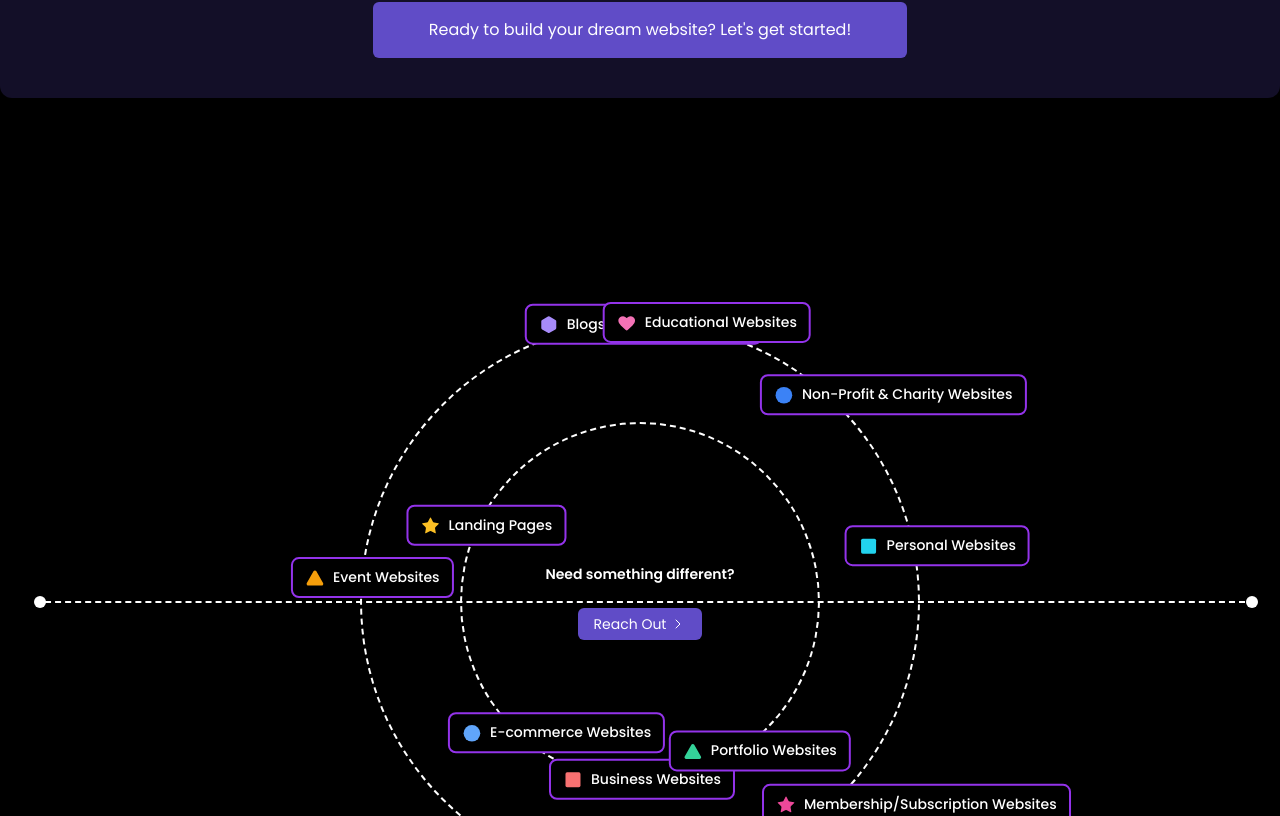
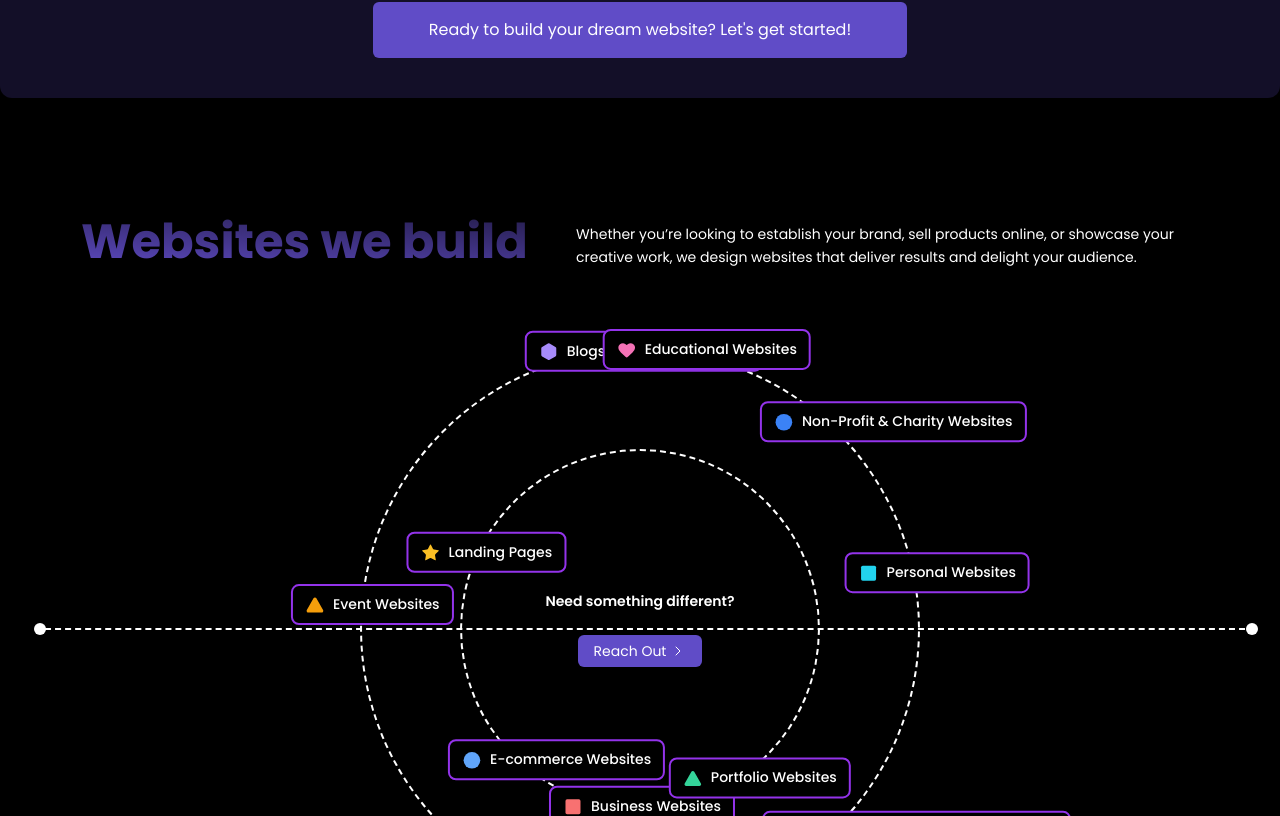
Before and after one commit to khaleedcodes/nimor, a React (Vite) app in the folder client/: page / in a window 1280 px wide. Shown: the part 2044-2860 px from the top of the page. Built offline with nearby package versions, Linux system fonts and the light colour scheme; a web font is replaced by a local one.

Commit message:
added new cts

```diff
--- a/client/src/pages/landing-page/WebsiteOrbit.tsx
+++ b/client/src/pages/landing-page/WebsiteOrbit.tsx
@@ -148,7 +148,6 @@ const WebsiteOrbit = () => {
     return () => window.removeEventListener("resize", updateWidth);
   }, []);
 
-  // Responsive scale factor
   const scaleFactor =
     windowWidth === null
       ? 1
@@ -163,46 +162,45 @@ const WebsiteOrbit = () => {
     2: baseRingRadii[2] * scaleFactor,
   };
 
+  const maxRadius = Math.max(...Object.values(ringRadii));
+  const orbitHeight = maxRadius * 2 + 120; // Add some vertical padding
+
   return (
     <div className="text-white flex items-center justify-center p-4 w-full overflow-hidden">
       <motion.div
-        className="relative w-full max-w-4xl aspect-square flex items-center justify-center"
+        className="relative w-full max-w-4xl flex items-center justify-center"
+        style={{ height: orbitHeight }}
         initial={{ opacity: 0 }}
         animate={{ opacity: 1 }}
         transition={{ duration: 0.8, ease: "easeOut" }}
         onMouseEnter={() => setIsHovering(true)}
         onMouseLeave={() => setIsHovering(false)}
       >
-        {/* Horizontal dashed line across the circles, wider than largest ring */}
         <div
           className="absolute top-1/2 left-1/2 -translate-y-1/2 -translate-x-1/2 border-b-2 border-dashed border-white"
           style={{
-            width: ringRadii[2] * 2 + 650, // extend 80px each side beyond circle
+            width: ringRadii[2] * 2 + 650,
             zIndex: 5,
           }}
         />
-
-        {/* Left small filled circle */}
         <div
           className="absolute bg-white rounded-full"
           style={{
             width: 12,
             height: 12,
             top: "50%",
-            left: `calc(50% - ${(ringRadii[2] * 2 + 650) / 2}px - 1px)`, // 16px offset from line end
+            left: `calc(50% - ${(ringRadii[2] * 2 + 650) / 2}px - 1px)`,
             transform: "translateY(-50%)",
             zIndex: 10,
           }}
         />
-
-        {/* Right small filled circle */}
         <div
           className="absolute bg-white rounded-full"
           style={{
             width: 12,
             height: 12,
             top: "50%",
-            left: `calc(50% + ${(ringRadii[2] * 2 + 650) / 2}px + 1px)`, // 16px offset from line end
+            left: `calc(50% + ${(ringRadii[2] * 2 + 650) / 2}px + 1px)`,
             transform: "translateY(-50%)",
             zIndex: 10,
           }}
@@ -270,7 +268,6 @@ const WebsiteOrbit = () => {
                 onHoverStart={() => setIsHoveringItem(item.name)}
                 onHoverEnd={() => setIsHoveringItem(null)}
               >
-                {/* Hover Tooltip */}
                 <div
                   className="absolute bottom-full mb-2 left-1/2 -translate-x-1/2 bg-black text-white rounded-md opacity-0 scale-95 transition-all duration-300 ease-out group-hover:opacity-100 group-hover:scale-100 shadow-lg z-50 border"
                   style={{
--- a/client/src/pages/landing-page/WebsitesSection.tsx
+++ b/client/src/pages/landing-page/WebsitesSection.tsx
@@ -1,9 +1,34 @@
+import Button from "@/components/Button";
 import WebsiteOrbit from "./WebsiteOrbit";
+import { motion } from "framer-motion";
+import { headerVariants } from "../landing-page/services-section/variants";
+import SectionHeader from "@/components/SectionHeader";
 
 function WebsitesSection() {
   return (
-    <div className="flex justify-center">
-      <div className="max-w-screen-xl w-full  flex flex-col justify-center items-center gap-20 max-sm:gap-8">
+    <div className="flex justify-center mt-20 ">
+      <div className="max-w-screen-xl w-full  flex flex-col justify-center items-center ">
+        <motion.div
+          className="flex flex-col lg:flex-row items-center justify-between gap-8 text-left"
+          variants={headerVariants}
+          initial="hidden"
+          whileInView="visible"
+          viewport={{ once: true, margin: "-50px" }}
+        >
+          {/* Left side: SectionHeader */}
+          <div className="flex-shrink-0 w-full lg:w-5/12">
+            <SectionHeader>Websites we build</SectionHeader>
+          </div>
+
+          {/* Right side: Description */}
+          <div className="w-full lg:w-7/12">
+            <p className="text-sm leading-relaxed max-w-2xl">
+              Whether you’re looking to establish your brand, sell products
+              online, or showcase your creative work, we design websites that
+              deliver results and delight your audience.
+            </p>
+          </div>
+        </motion.div>
         <WebsiteOrbit />
       </div>
     </div>
```
